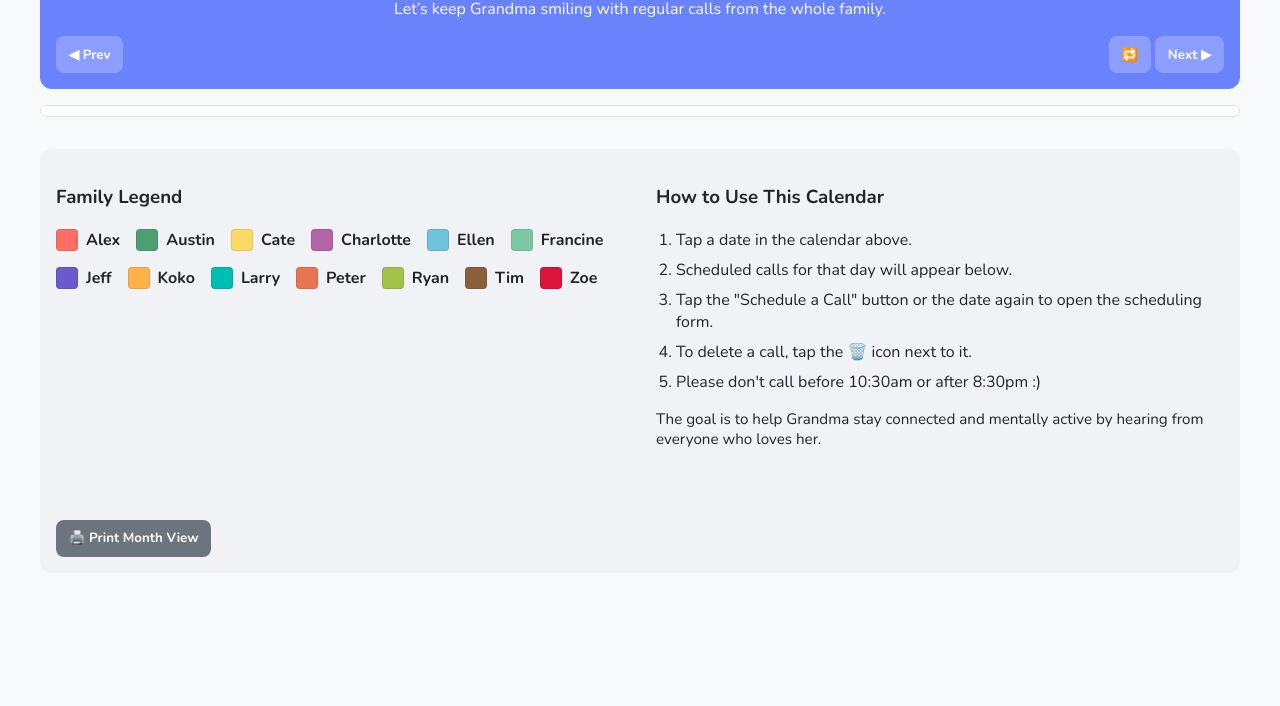
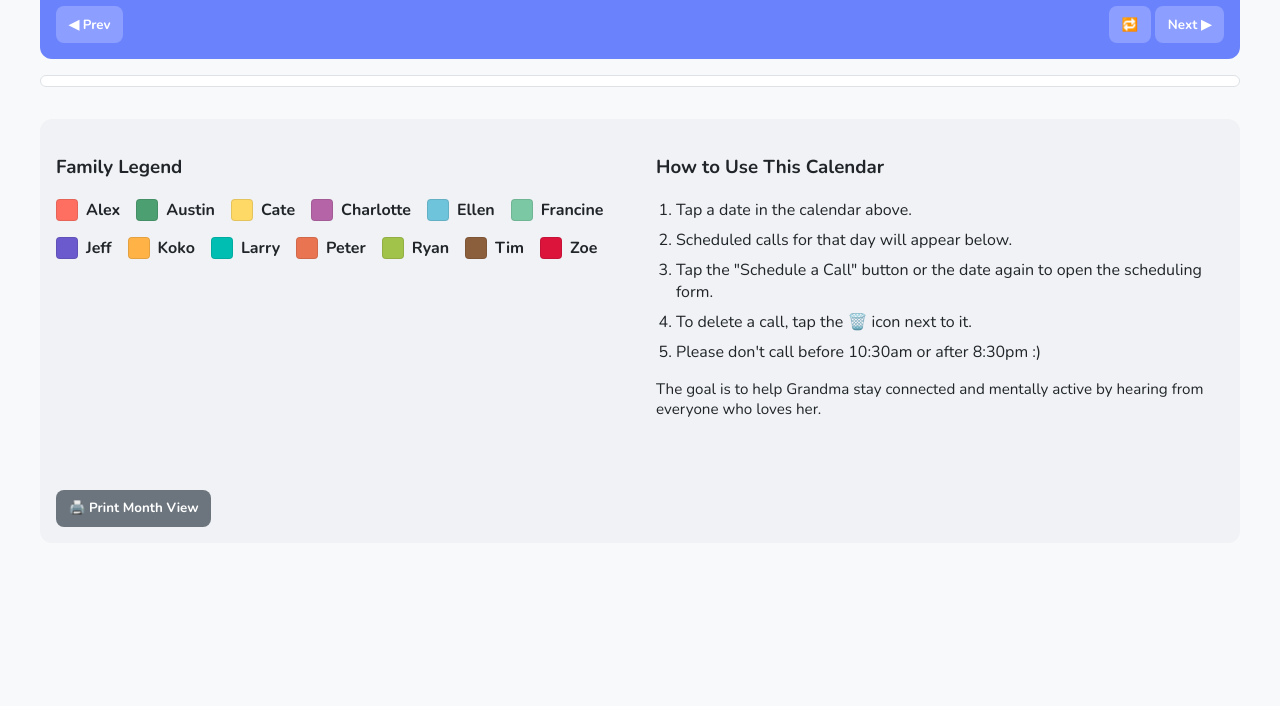
Before and after one commit to Ryno789/grandma-call-calendar, a plain HTML site: page index.html in a window 1280 px wide. Shown: the part 94-800 px from the top of the page. Drawn offline with nearby package versions, Linux system fonts and the light colour scheme; no server answers.

Commit message:
Update index.html

```diff
--- a/index.html
+++ b/index.html
@@ -18,9 +18,9 @@
         <img src="https://github.com/Ryno789/grandma-call-calendar/blob/main/grandma.png?raw=true" alt="Grandma's photo" id="grandma-photo">
         <h1>Grandma Jo's Calling Calendar ❤️</h1>
       </div>
-      <p style="margin: 0.5rem 0 0; font-size: 1rem; font-weight: 400;">
+      <!--<p style="margin: 0.5rem 0 0; font-size: 1rem; font-weight: 400;">
         Let’s keep Grandma smiling with regular calls from the whole family.
-      </p>
+      </p>-->
       <div id="calendar-controls">
         <button id="prev-month-btn">◀ Prev</button>
         <h2 id="current-month-year"></h2>
```
